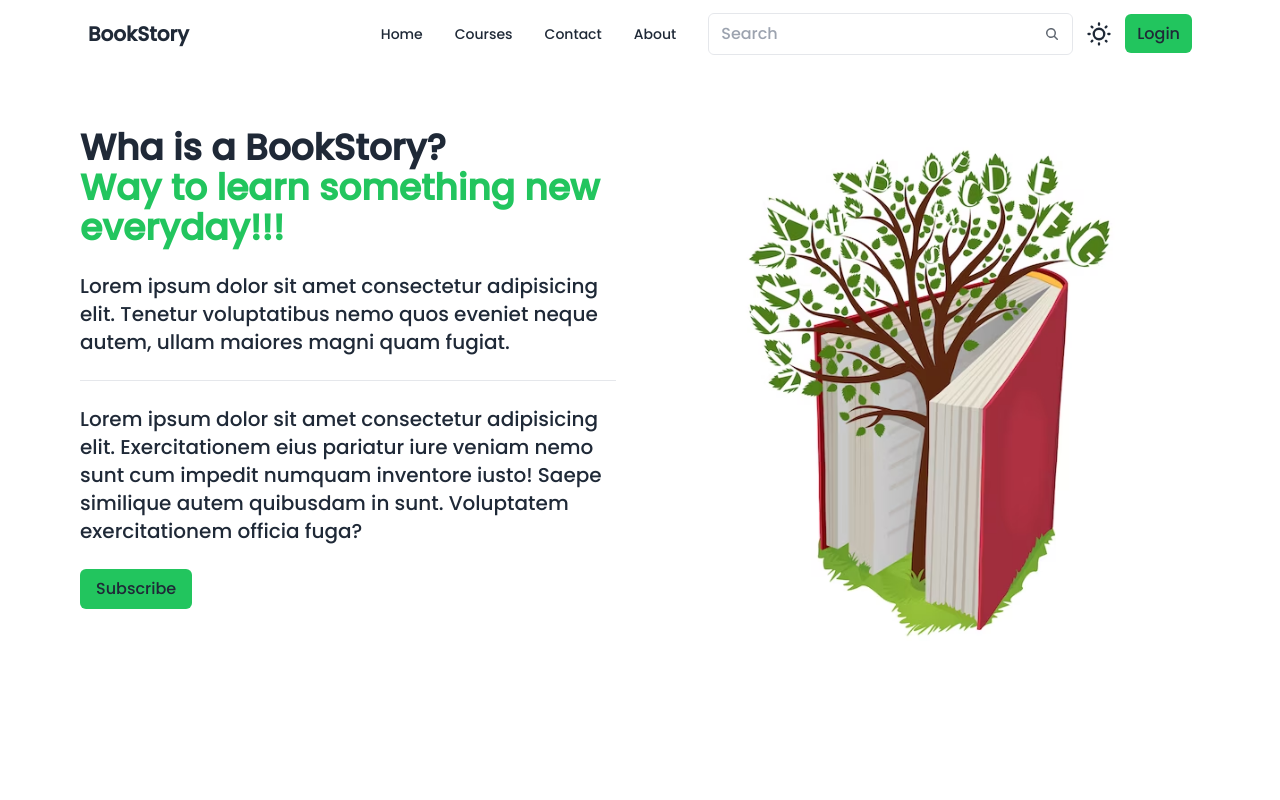
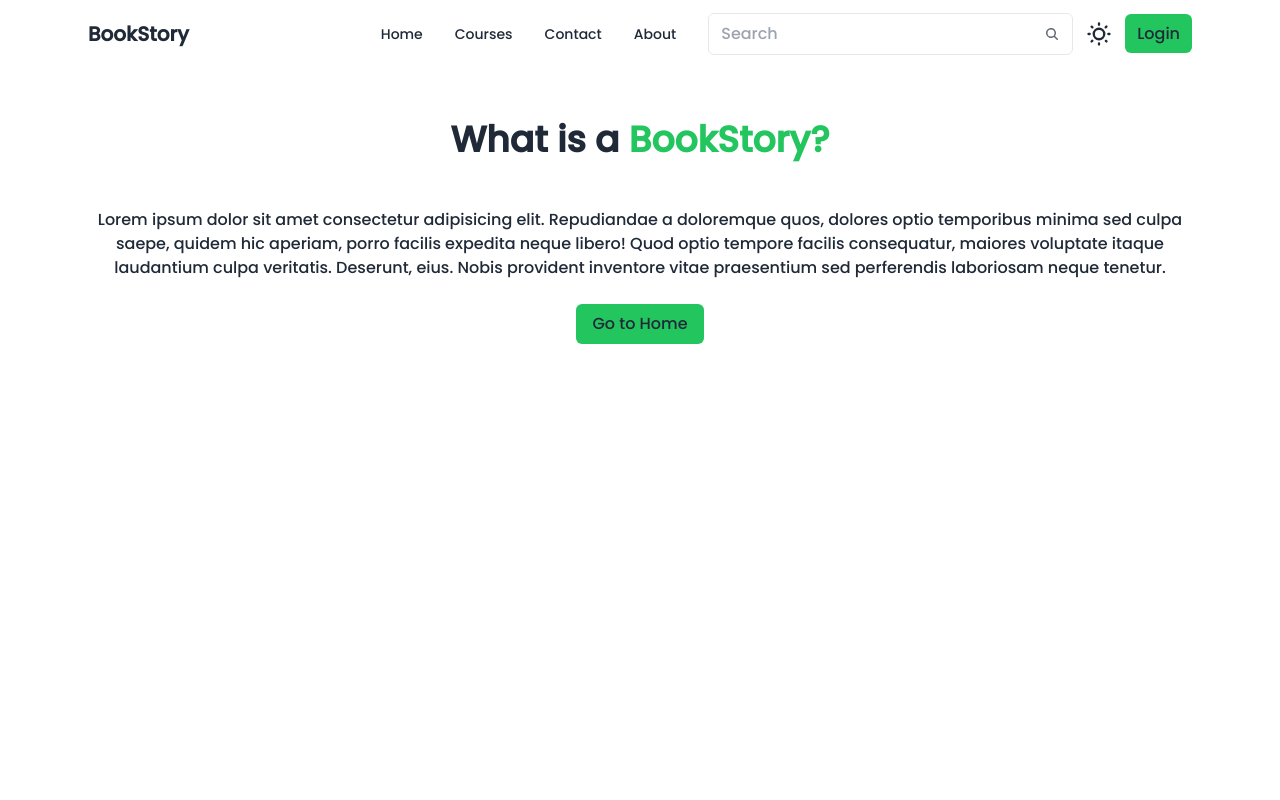
Before and after one commit to jagdishbutte/BookStory, a React (Vite) app in the folder Frontend/: page /about in a window 1280 px wide. Shown: the top 800 px of the page. Built offline with nearby package versions, Linux system fonts and the light colour scheme.

Commit message:
About Us Page Updates (Frontend Final)

```diff
--- a/Frontend/src/components/Aboutus.jsx
+++ b/Frontend/src/components/Aboutus.jsx
@@ -1,36 +1,30 @@
 import React from "react";
+import { Link } from "react-router-dom";
 
 function Aboutus() {
   return (
     <>
-      <div className="max-w-screen-2xl container mx-auto md:px-20 px-4 flex flex-col space-y-6 md:flex-row">
-        <div className="w-full md:w-1/2 mt-12 md:mt-32 order-2 md:order-1">
-          <div className="space-y-6 md:mr-6">
-            <h1 className="text-4xl font-bold">
-              Wha is a BookStory?
-              <br />
-              <span className="text-green-500">Way to learn something new everyday!!!</span>
-            </h1>
-            <p className="text-xl">
-              Lorem ipsum dolor sit amet consectetur adipisicing elit. Tenetur
-              voluptatibus nemo quos eveniet neque autem, ullam maiores magni
-              quam fugiat.
-            </p>
-            <hr />
-            <p className="text-xl">
-              Lorem ipsum dolor sit amet consectetur adipisicing elit. Exercitationem eius pariatur iure veniam nemo sunt cum impedit numquam inventore iusto! Saepe similique autem quibusdam in sunt. Voluptatem exercitationem officia fuga?
-            </p>
-          </div>
-          <button className="mt-6 bg-green-500 hover:bg-green-400 px-4 py-2 rounded-md duration-300">
-            Subscribe
-          </button>
-        </div>
-        <div className="w-full md:w-1/2 order-1">
-          <img
-            src="banner.jpg"
-            alt="BookStory"
-            className="h-92 w-92 mt-20 md:mt-20 rounded-lg"
-          />
+      <div className="max-w-screen-2xl container mx-auto md:px-20 px-4 dark:bg-slate-900 dark:text-white">
+        <div className="text-center items-center justify-center">
+          {/* Unwanted component just to adjust the view  */}
+          <h1 className="text-2xl md:text-4xl font-semibold">
+            <span className="text-white">.</span>
+          </h1>
+
+          <h1 className="mt-20 text-2xl md:text-4xl font-semibold">What is a{" "} <span className="text-green-500">BookStory?</span></h1>
+          <p className="mt-12">
+            Lorem ipsum dolor sit amet consectetur adipisicing elit. Repudiandae
+            a doloremque quos, dolores optio temporibus minima sed culpa saepe,
+            quidem hic aperiam, porro facilis expedita neque libero! Quod optio
+            tempore facilis consequatur, maiores voluptate itaque laudantium
+            culpa veritatis. Deserunt, eius. Nobis provident inventore vitae
+            praesentium sed perferendis laboriosam neque tenetur.
+          </p>
+          <Link to={"/"}>
+            <button className="mt-6 bg-green-500 hover:bg-green-700 px-4 py-2 rounded-md duration-300">
+              Go to Home
+            </button>
+          </Link>
         </div>
       </div>
     </>
```
